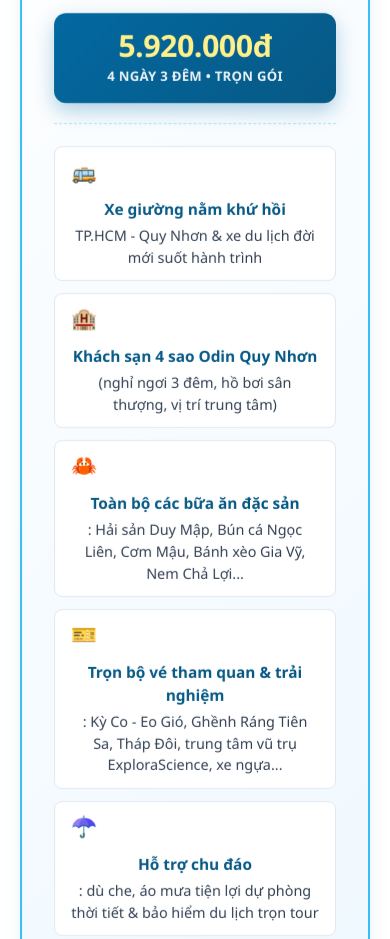
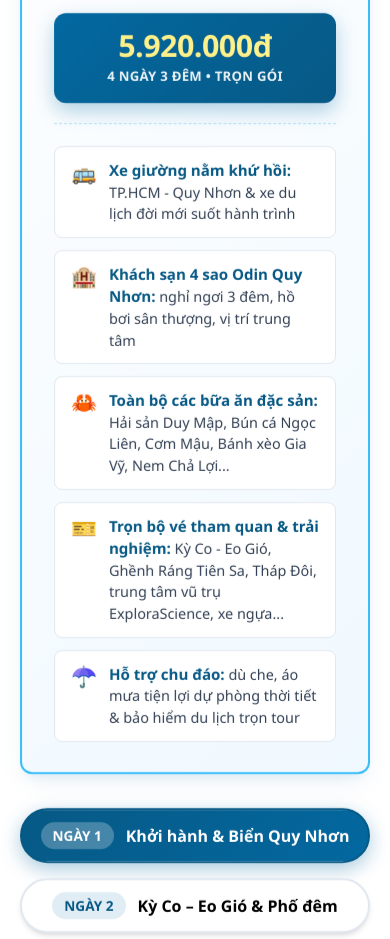
Before and after one commit to Duyneu/tour-website, a plain HTML site: page index.html in a window 390 px wide. Shown: the part 3399-4338 px from the top of the page. Drawn offline with Linux system fonts and the light colour scheme.

Commit message:
fix(mobile): tra ve bo cuc ngang can doi cho the dich vu chi phi, dua dau hai cham vao strong

```diff
--- a/css/style.css
+++ b/css/style.css
@@ -1772,42 +1772,43 @@ img {
     justify-content: center;
   }
 
-  /* Feature items trong Tour Cost Card - Căn giữa cân đối */
+  /* Feature items trong Tour Cost Card - Bố cục ngang cân đối, icon và chữ cùng hàng */
   .tour-cost-features {
     grid-template-columns: 1fr;
+    gap: 10px;
+    width: 100%;
+  }
+
+  .cost-feat-item {
+    display: flex;
+    flex-direction: row;
+    align-items: flex-start;
+    text-align: left;
+    padding: 13px 15px;
     gap: 12px;
-    width: 100%;
-  }
-
-  .cost-feat-item {
-    flex-direction: column;
-    align-items: center;
-    text-align: center;
-    padding: 16px 18px;
-    gap: 8px;
     box-sizing: border-box;
     width: 100%;
+    border-radius: var(--radius-sm);
   }
 
   .cost-feat-item .feat-icon {
-    font-size: 1.8rem;
-    line-height: 1;
-    margin-bottom: 2px;
+    font-size: 1.4rem;
+    line-height: 1.2;
+    flex-shrink: 0;
+    margin-top: 1px;
   }
 
   .cost-feat-item .feat-text {
-    text-align: center;
+    flex: 1;
+    text-align: left;
     font-size: 0.88rem;
     line-height: 1.5;
-    width: 100%;
   }
 
   .cost-feat-item .feat-text strong {
-    display: block;
-    margin-bottom: 4px;
-    font-size: 0.96rem;
+    display: inline;
+    font-size: 0.94rem;
     color: var(--primary-dark);
-    text-align: center;
   }
 
   /* Categories */
@@ -2799,8 +2800,8 @@ img {
   }
 
   .cost-feat-item {
-    padding: 16px 18px;
-    gap: 8px;
+    padding: 13px 15px;
+    gap: 12px;
     font-size: 0.86rem;
     line-height: 1.45;
     position: relative;
--- a/index.html
+++ b/index.html
@@ -223,23 +223,23 @@
         <div class="tour-cost-features">
           <div class="cost-feat-item">
             <span class="feat-icon">🚌</span>
-            <span class="feat-text" data-i18n="cost_feat_bus"><strong>Xe giường nằm khứ hồi</strong> TP.HCM - Quy Nhơn & xe du lịch đời mới suốt hành trình</span>
+            <span class="feat-text" data-i18n="cost_feat_bus"><strong>Xe giường nằm khứ hồi:</strong> TP.HCM - Quy Nhơn & xe du lịch đời mới suốt hành trình</span>
           </div>
           <div class="cost-feat-item">
             <span class="feat-icon">🏨</span>
-            <span class="feat-text" data-i18n="cost_feat_hotel"><strong>Khách sạn 4 sao Odin Quy Nhơn</strong> (nghỉ ngơi 3 đêm, hồ bơi sân thượng, vị trí trung tâm)</span>
+            <span class="feat-text" data-i18n="cost_feat_hotel"><strong>Khách sạn 4 sao Odin Quy Nhơn:</strong> nghỉ ngơi 3 đêm, hồ bơi sân thượng, vị trí trung tâm</span>
           </div>
           <div class="cost-feat-item">
             <span class="feat-icon">🦀</span>
-            <span class="feat-text" data-i18n="cost_feat_food"><strong>Toàn bộ các bữa ăn đặc sản</strong>: Hải sản Duy Mập, Bún cá Ngọc Liên, Cơm Mậu, Bánh xèo Gia Vỹ, Nem Chả Lợi...</span>
+            <span class="feat-text" data-i18n="cost_feat_food"><strong>Toàn bộ các bữa ăn đặc sản:</strong> Hải sản Duy Mập, Bún cá Ngọc Liên, Cơm Mậu, Bánh xèo Gia Vỹ, Nem Chả Lợi...</span>
           </div>
           <div class="cost-feat-item">
             <span class="feat-icon">🎫</span>
-            <span class="feat-text" data-i18n="cost_feat_tickets"><strong>Trọn bộ vé tham quan & trải nghiệm</strong>: Kỳ Co - Eo Gió, Ghềnh Ráng Tiên Sa, Tháp Đôi, trung tâm vũ trụ ExploraScience, xe ngựa...</span>
+            <span class="feat-text" data-i18n="cost_feat_tickets"><strong>Trọn bộ vé tham quan & trải nghiệm:</strong> Kỳ Co - Eo Gió, Ghềnh Ráng Tiên Sa, Tháp Đôi, trung tâm vũ trụ ExploraScience, xe ngựa...</span>
           </div>
           <div class="cost-feat-item">
             <span class="feat-icon">☂️</span>
-            <span class="feat-text" data-i18n="cost_feat_care"><strong>Hỗ trợ chu đáo</strong>: dù che, áo mưa tiện lợi dự phòng thời tiết & bảo hiểm du lịch trọn tour</span>
+            <span class="feat-text" data-i18n="cost_feat_care"><strong>Hỗ trợ chu đáo:</strong> dù che, áo mưa tiện lợi dự phòng thời tiết & bảo hiểm du lịch trọn tour</span>
           </div>
         </div>
       </div>
--- a/js/i18n.js
+++ b/js/i18n.js
@@ -49,11 +49,11 @@ const I18N = {
     cost_desc: "Mức kinh phí thực tế và minh bạch cho chuyến đi 4 ngày 3 đêm của học sinh lớp 10A4, đã bao trọn toàn bộ dịch vụ chất lượng:",
     cost_amount: "5.920.000đ",
     cost_period: "4 Ngày 3 Đêm • Trọn gói",
-    cost_feat_bus: "<strong>Xe giường nằm khứ hồi</strong> TP.HCM - Quy Nhơn & xe du lịch đời mới suốt hành trình",
-    cost_feat_hotel: "<strong>Khách sạn 4 sao Odin Quy Nhơn</strong> (nghỉ ngơi 3 đêm, hồ bơi sân thượng, vị trí trung tâm)",
-    cost_feat_food: "<strong>Toàn bộ các bữa ăn đặc sản</strong>: Hải sản Duy Mập, Bún cá Ngọc Liên, Cơm Mậu, Bánh xèo Gia Vỹ, Nem Chả Lợi...",
-    cost_feat_tickets: "<strong>Trọn bộ vé tham quan & trải nghiệm</strong>: Kỳ Co - Eo Gió, Ghềnh Ráng Tiên Sa, Tháp Đôi, trung tâm vũ trụ ExploraScience, xe ngựa...",
-    cost_feat_care: "<strong>Hỗ trợ chu đáo</strong>: dù che, áo mưa tiện lợi dự phòng thời tiết & bảo hiểm du lịch trọn tour",
+    cost_feat_bus: "<strong>Xe giường nằm khứ hồi:</strong> TP.HCM - Quy Nhơn & xe du lịch đời mới suốt hành trình",
+    cost_feat_hotel: "<strong>Khách sạn 4 sao Odin Quy Nhơn:</strong> nghỉ ngơi 3 đêm, hồ bơi sân thượng, vị trí trung tâm",
+    cost_feat_food: "<strong>Toàn bộ các bữa ăn đặc sản:</strong> Hải sản Duy Mập, Bún cá Ngọc Liên, Cơm Mậu, Bánh xèo Gia Vỹ, Nem Chả Lợi...",
+    cost_feat_tickets: "<strong>Trọn bộ vé tham quan & trải nghiệm:</strong> Kỳ Co - Eo Gió, Ghềnh Ráng Tiên Sa, Tháp Đôi, trung tâm vũ trụ ExploraScience, xe ngựa...",
+    cost_feat_care: "<strong>Hỗ trợ chu đáo:</strong> dù che, áo mưa tiện lợi dự phòng thời tiết & bảo hiểm du lịch trọn tour",
     tab_day_prefix: "NGÀY",
     day_badge_prefix: "LỊCH TRÌNH NGÀY",
     timeline_place_link: "📍 <strong>Địa điểm trong chuyến đi:</strong>",
@@ -156,11 +156,11 @@ const I18N = {
     cost_desc: "Our real, transparent all-inclusive budget for Class 10A4's 4-day 3-night trip, covering all quality services:",
     cost_amount: "5,920,000 VND",
     cost_period: "4 Days 3 Nights • All-inclusive",
-    cost_feat_bus: "<strong>Round-trip sleeper coach</strong> HCMC - Quy Nhon & dedicated tour bus throughout the journey",
-    cost_feat_hotel: "<strong>4-Star Odin Hotel Quy Nhon</strong> (3-night stay, rooftop infinity pool, prime central location)",
-    cost_feat_food: "<strong>All signature meals included</strong>: Duy Map Seafood, Ngoc Lien Fish Noodles, Com Mau, Gia Vy Crispy Pancakes, Nem Loi...",
-    cost_feat_tickets: "<strong>All attraction tickets & activities</strong>: Ky Co - Eo Gio, Ghenh Rang Tien Sa, Twin Cham Towers, ExploraScience Space Center, horse carriage...",
-    cost_feat_care: "<strong>Thoughtful amenities</strong>: umbrellas, raincoats for bad weather backup & comprehensive travel insurance",
+    cost_feat_bus: "<strong>Round-trip sleeper coach:</strong> HCMC - Quy Nhon & dedicated tour bus throughout the journey",
+    cost_feat_hotel: "<strong>4-Star Odin Hotel Quy Nhon:</strong> 3-night stay, rooftop infinity pool, prime central location",
+    cost_feat_food: "<strong>All signature meals included:</strong> Duy Map Seafood, Ngoc Lien Fish Noodles, Com Mau, Gia Vy Crispy Pancakes, Nem Loi...",
+    cost_feat_tickets: "<strong>All attraction tickets & activities:</strong> Ky Co - Eo Gio, Ghenh Rang Tien Sa, Twin Cham Towers, ExploraScience Space Center, horse carriage...",
+    cost_feat_care: "<strong>Thoughtful amenities:</strong> umbrellas, raincoats for bad weather backup & comprehensive travel insurance",
     tab_day_prefix: "DAY",
     day_badge_prefix: "ITINERARY DAY",
     timeline_place_link: "📍 <strong>Stop on the itinerary:</strong>",
```
